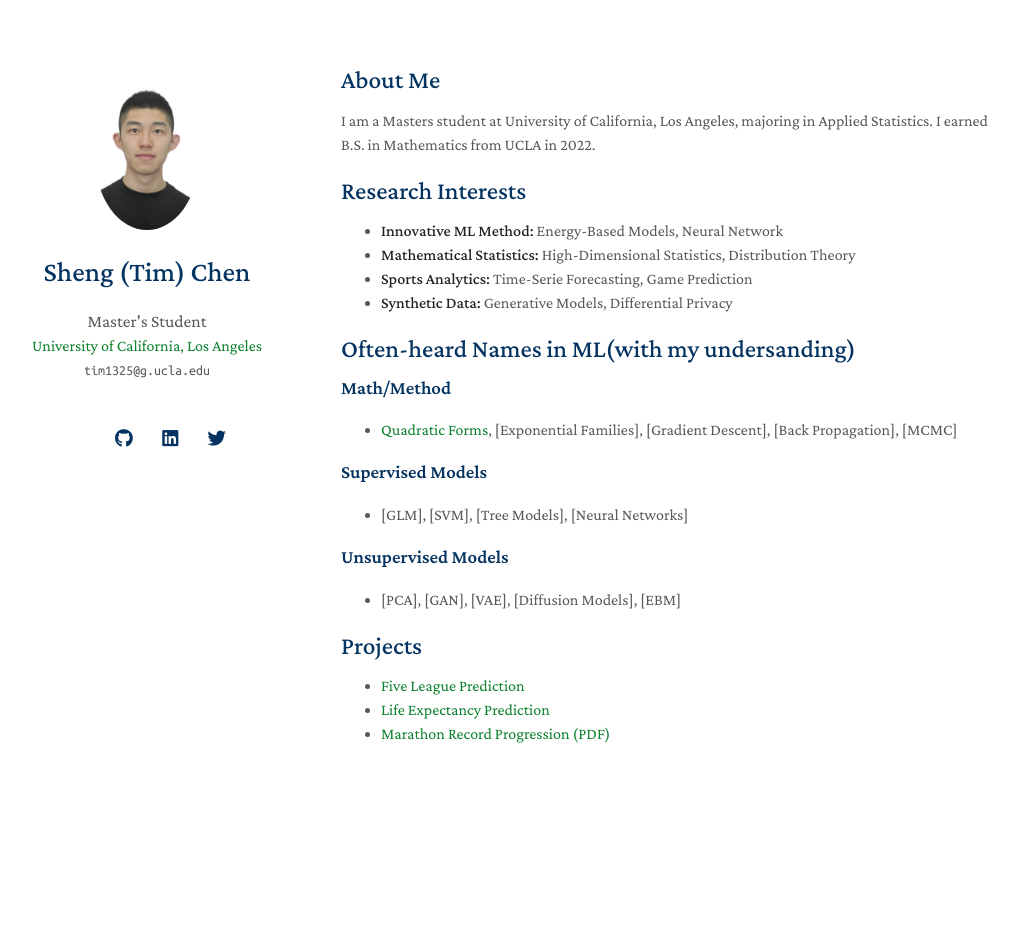
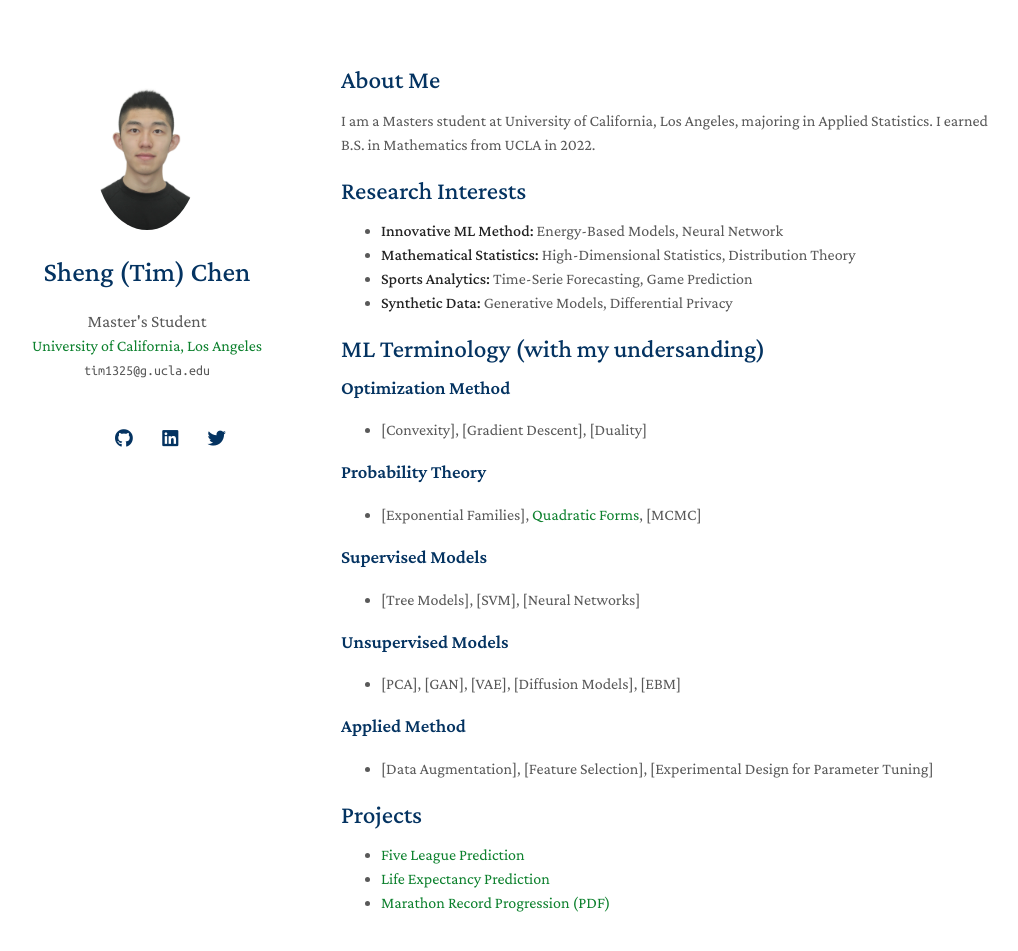
Before and after one commit to timc1325/timc1325.github.io, a Jekyll site: the page built from index.md, in a window 1280 px wide and 1009 px high. Shown: the top 951 px of the window, without its empty margins (129-1147 px from the left). Built offline with Jekyll 4.4.1, drawn with Linux system fonts in a browser that asks for light colours; nearby versions of some CDN libraries; a style sheet for code colours, icons or effects is not loaded; our own code applies the rules of GitHub Pages for plain Markdown files.

Commit message:
terminology

```diff
--- a/index.md
+++ b/index.md
@@ -13,16 +13,21 @@ I am a Masters student at University of California, Los Angeles, majoring in App
 - **Sports Analytics:** Time-Serie Forecasting, Game Prediction
 - **Synthetic Data:** Generative Models, Differential Privacy
 
-## Often-heard Names in ML(with my undersanding)
-### Math/Method
-- [Quadratic Forms](assets/files/latex/Quadratic_Forms.pdf), [Exponential Families], [Gradient Descent], [Back Propagation], [MCMC]
+## ML Terminology (with my undersanding)
+### Optimization Method
+-   [Convexity], [Gradient Descent], [Duality]
+
+### Probability Theory
+- [Exponential Families], [Quadratic Forms](assets/files/latex/Quadratic_Forms.pdf), [MCMC]
 
 ### Supervised Models
-- [GLM], [SVM], [Tree Models], [Neural Networks]
+- [Tree Models], [SVM], [Neural Networks]
 
 ### Unsupervised Models
 - [PCA], [GAN], [VAE], [Diffusion Models], [EBM]
 
+### Applied Method
+- [Data Augmentation], [Feature Selection], [Experimental Design for Parameter Tuning]
 
 ## Projects
 
```
Also changed, not shown: 2 other files.
